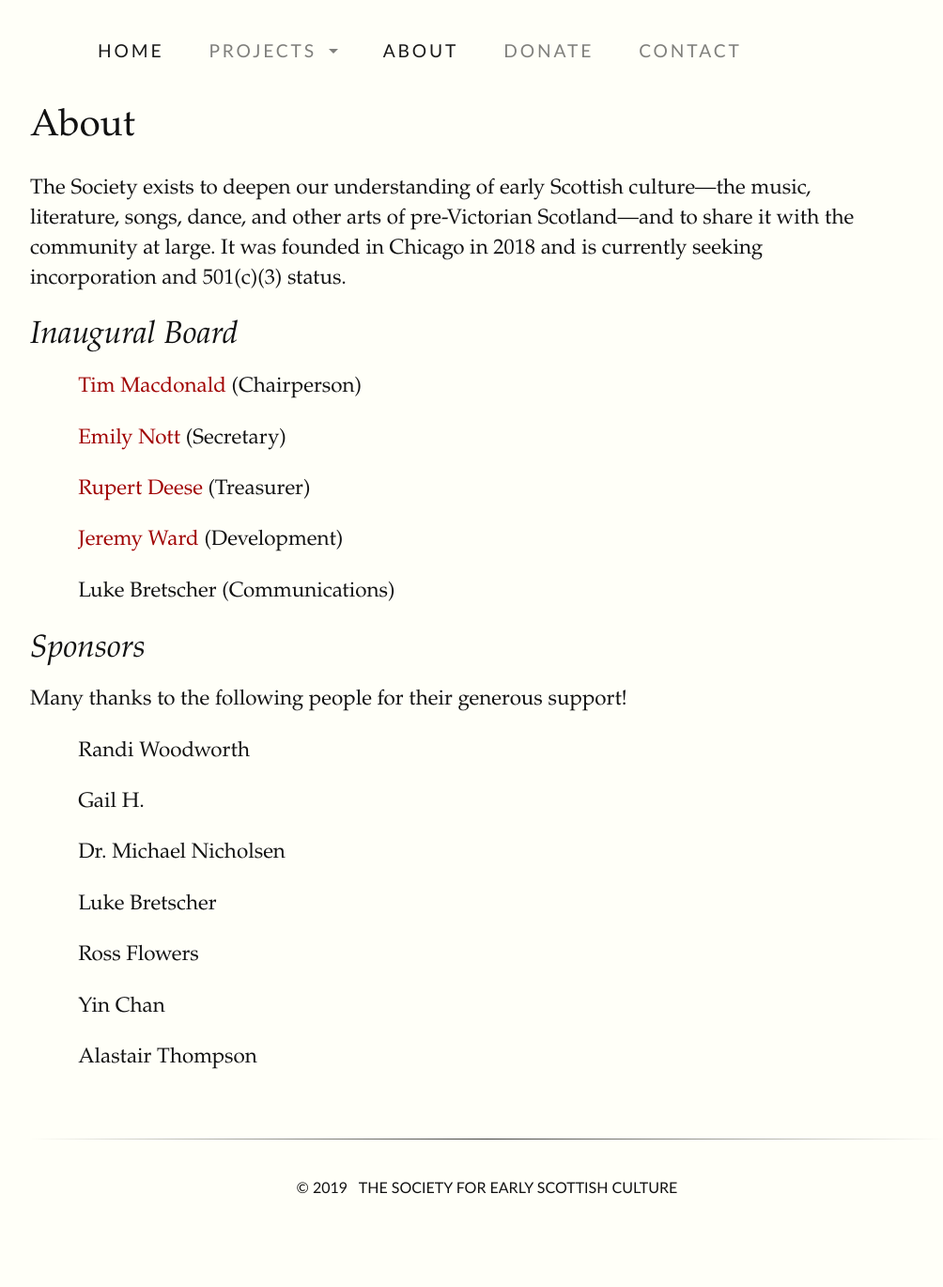
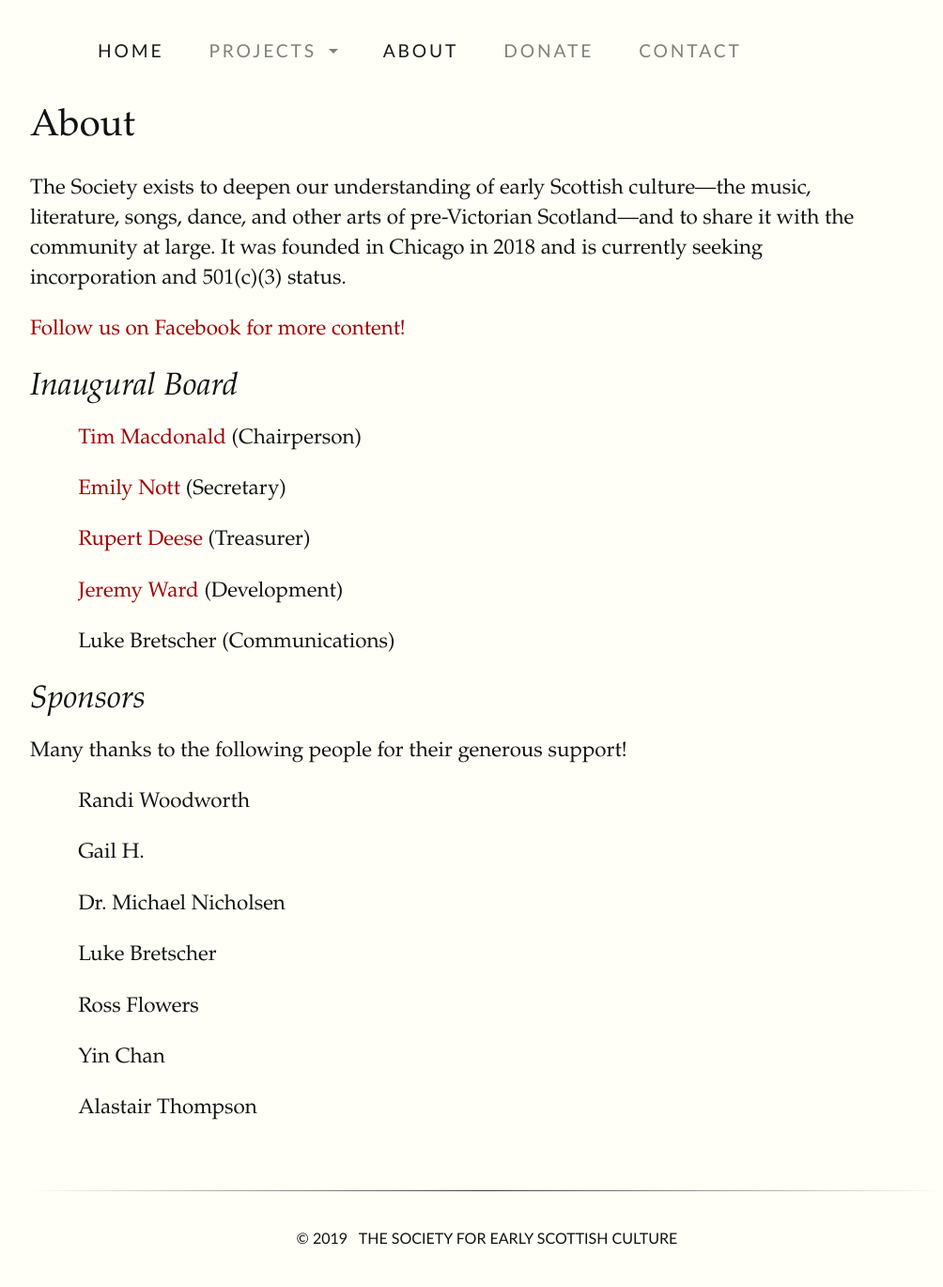
Before and after one commit to thesesc/thesesc.github.io, a Jekyll site: the page built from about.md, in a window 1280 px wide. Shown: the whole page at 94% size, without its empty margins (96-1100 px from the left). Built offline with Jekyll 4.4.1, drawn with Linux system fonts in a browser that asks for light colours; before the commit the page ends 1316 px from its top, so only the background shows below that.

Commit message:
link facebook

```diff
--- a/about.md
+++ b/about.md
@@ -8,6 +8,8 @@ The Society exists to deepen our understanding of early Scottish culture—the
 music, literature, songs, dance, and other arts of pre-Victorian Scotland—and
 to share it with the community at large. It was founded in Chicago in 2018
 and is currently seeking incorporation and 501(c)(3) status.
+
+[Follow us on Facebook for more content!](https://www.facebook.com/TheSESC/)
 
 ## Inaugural Board
 
```
